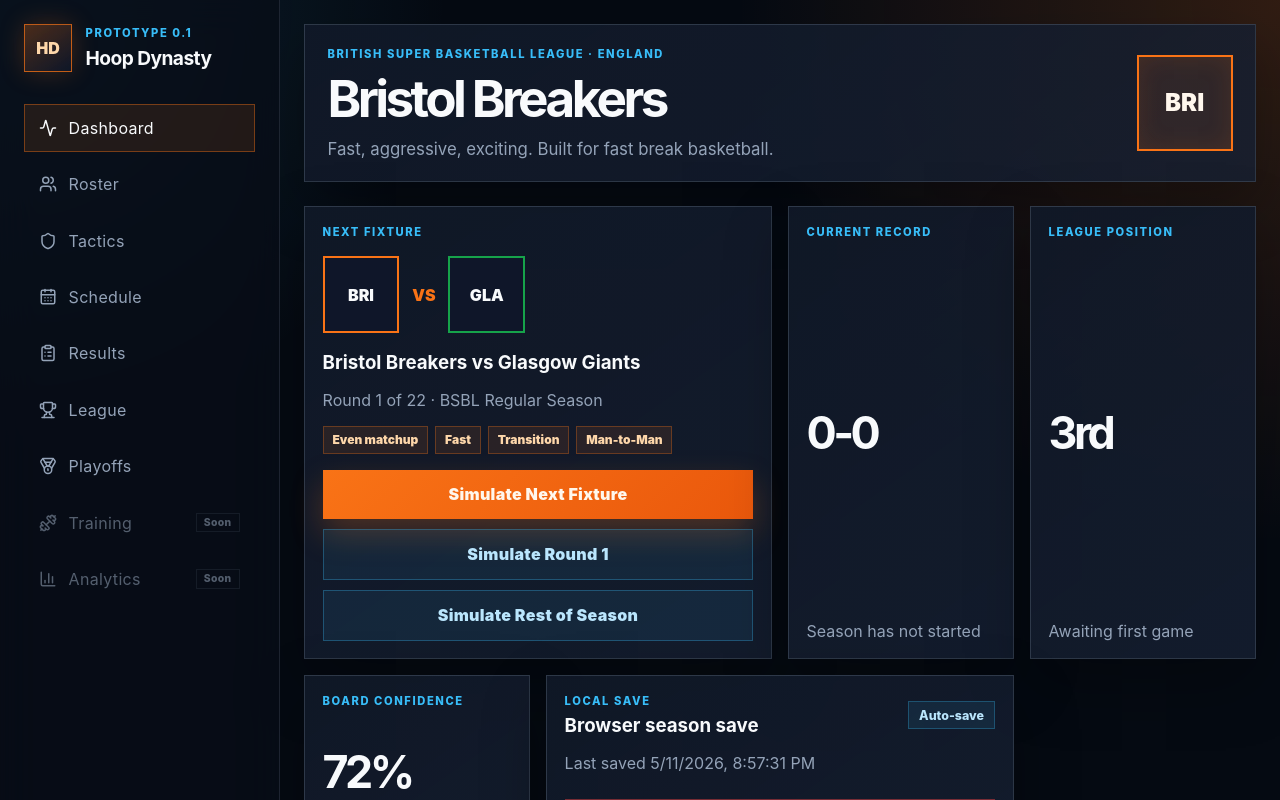
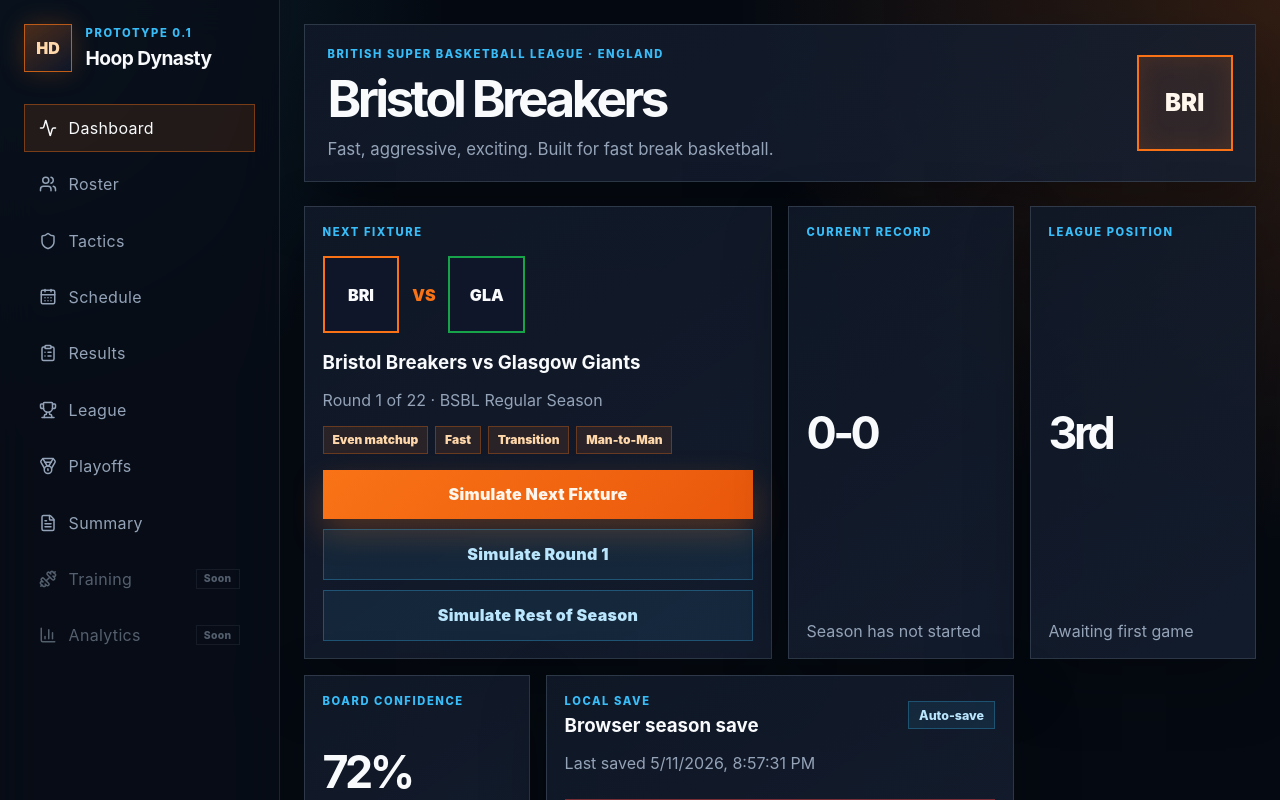
Before and after one commit to LCBlakey24-alt/hoop-dynasty-manager, a React (Vite) app: page / in a window 1280 px wide. Shown: the top 800 px of the page. Built offline with nearby package versions, Linux system fonts and the light colour scheme.

Commit message:
Add season summary screen to navigation

```diff
--- a/src/App.tsx
+++ b/src/App.tsx
@@ -1,10 +1,11 @@
 import { useEffect, useState } from 'react';
-import { Activity, BarChart3, CalendarDays, ClipboardList, Dumbbell, Medal, Shield, Trophy, Users } from 'lucide-react';
+import { Activity, BarChart3, CalendarDays, ClipboardList, Dumbbell, Medal, Shield, Trophy, Users, FileText } from 'lucide-react';
 import { LeagueScreen } from './components/LeagueScreen';
 import { MatchResultScreen } from './components/MatchResultScreen';
 import { PlayoffsScreen } from './components/PlayoffsScreen';
 import { RosterScreen } from './components/RosterScreen';
 import { ScheduleScreen } from './components/ScheduleScreen';
+import { SeasonSummaryScreen } from './components/SeasonSummaryScreen';
 import { TacticsScreen } from './components/TacticsScreen';
 import { getFixturesForRound, seasonFixtures } from './data/fixtures';
 import { userTeam, teams } from './data/teams';
@@ -16,7 +17,7 @@ import { defaultTactics, type TacticalSettings } from './game/tactics';
 import { calculateWinProbability } from './game/winProbability';
 import type { Fixture, Team } from './types/basketball';
 
-type ActiveView = 'Dashboard' | 'Roster' | 'Tactics' | 'Schedule' | 'Results' | 'League' | 'Playoffs';
+type ActiveView = 'Dashboard' | 'Roster' | 'Tactics' | 'Schedule' | 'Results' | 'League' | 'Playoffs' | 'Summary';
 
 const navItems = [
   { label: 'Dashboard', icon: Activity, enabled: true },
@@ -26,6 +27,7 @@ const navItems = [
   { label: 'Results', icon: ClipboardList, enabled: true },
   { label: 'League', icon: Trophy, enabled: true },
   { label: 'Playoffs', icon: Medal, enabled: true },
+  { label: 'Summary', icon: FileText, enabled: true },
   { label: 'Training', icon: Dumbbell, enabled: false },
   { label: 'Analytics', icon: BarChart3, enabled: false },
 ] as const;
@@ -228,6 +230,15 @@ export function App() {
             onSimulateFinal={handleSimulateFinal}
             onSimulateQuarterFinals={handleSimulateQuarterFinals}
             onSimulateSemiFinals={handleSimulateSemiFinals}
+            playoffResults={playoffResults}
+            standings={standings}
+            totalGames={seasonFixtures.length}
+            userTeamId={userTeam.id}
+          />
+        )}
+        {activeView === 'Summary' && (
+          <SeasonSummaryScreen
+            gamesPlayed={results.length}
             playoffResults={playoffResults}
             standings={standings}
             totalGames={seasonFixtures.length}
```
